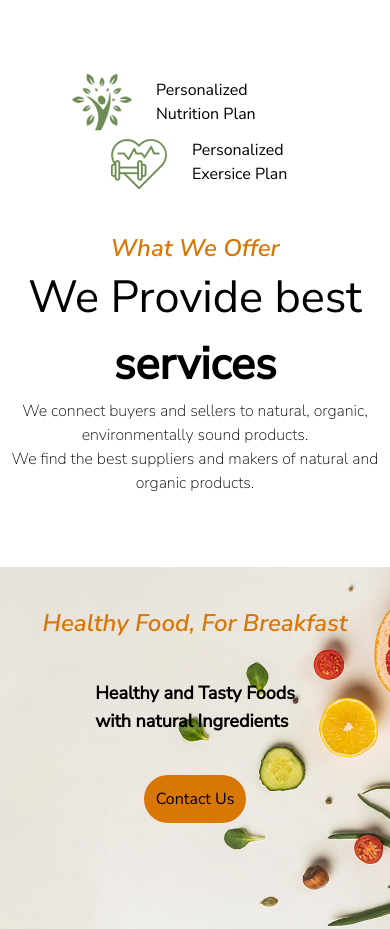
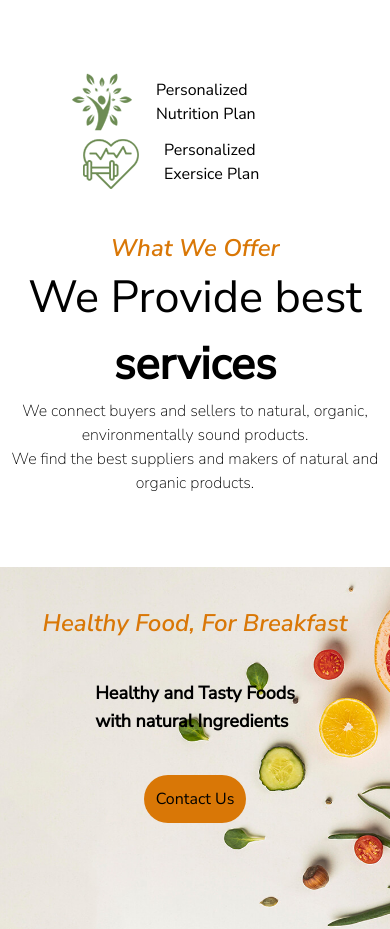
Before and after one commit to feisalkeli/clinic-app, a React (Vite) app in the folder nutrition/: page / in a window 390 px wide. Shown: the part 1140-2069 px from the top of the page. Built offline with nearby package versions, Linux system fonts and the light colour scheme.

Commit message:
💄make about us section responsive

```diff
--- a/nutrition/src/components/Header.tsx
+++ b/nutrition/src/components/Header.tsx
@@ -16,10 +16,6 @@ const Header: React.FC<HeaderComponentProps> = ({
   return (
     <nav className="flex justify-center items-center fixed z-10   p-4 w-full bg-transparent">
       <div className="flex justify-end flex-1 ">
-        {/* Image Logo */}
-        {/* <div className="">
-          <img src="../assets/img/logos/logo.png" alt="image_logo" />
-        </div> */}
         <div className=" flex  justify-end hidden md:block text-white font-bold ">
           <ul className="flex justify-between gap-4 items-center">
             <li>
--- a/nutrition/src/components/HomePage/AboutUs.tsx
+++ b/nutrition/src/components/HomePage/AboutUs.tsx
@@ -36,11 +36,11 @@ const AboutUs = () => {
             </p>
           </div>
           <div className="flex flex-col md:flex-row">
-            <div className="flex gap-6 items-center max-w-[200px]">
+            <div className="flex gap-6 items-center max-w-[200px] ">
               <img src={icon2} alt="" />
               <p className="">Personalized Nutrition Plan</p>
             </div>
-            <div className=" flex gap-6 items-center  max-w-[200px] ml-9">
+            <div className=" flex gap-6 items-center  max-w-[200px]  ml-2 md:ml-9">
               <img src={icon1} alt="" />
               <p className="max-w-[200px]">Personalized Exersice Plan</p>
             </div>
--- a/nutrition/src/components/HomePage/Carousel/Carousel.tsx
+++ b/nutrition/src/components/HomePage/Carousel/Carousel.tsx
@@ -1,8 +1,8 @@
 import React from "react";
 import { Carousel } from "react-responsive-carousel";
+
+import "react-responsive-carousel/lib/styles/carousel.min.css";
 import "./Carousel.css";
-import "react-responsive-carousel/lib/styles/carousel.min.css";
-
 import banner1 from "../../../assets/img/banner/banner-04.jpg";
 import banner2 from "../../../assets/img/banner/banner-07.jpg";
 import banner3 from "../../../assets/img/banner/banner-06.jpg";
--- a/nutrition/src/components/HomePage/PricingPlans/PricingCards.tsx
+++ b/nutrition/src/components/HomePage/PricingPlans/PricingCards.tsx
@@ -2,7 +2,7 @@ import React from "react";
 
 const PricingCards = () => {
   return (
-    <div className="flex flex-col md:flex-row gap-8">
+    <div className="flex flex-wrap flex-col md:flex-row gap-8">
       {/* Basic Plan Card */}
       <div className="rounded-[30px] shadow-2xl border border-solid w-[300px] h-[500px] mb-5">
         <div className="text-center ">
@@ -66,7 +66,7 @@ const PricingCards = () => {
         </div>
       </div>
       {/* Standard Plan */}
-      <div className="rounded-[30px] shadow-2xl border border-solid w-[300px] h-[500px] mb-5">
+      <div className="rounded-[30px]  shadow-2xl border border-solid w-[300px] h-[500px] mb-5">
         <div className="text-center ">
           <div className="bg-lime-900 h-[140px] rounded-sm">
             <div className="absolute mt-7 ml-[90px]">
--- a/nutrition/src/components/UI/Card.tsx
+++ /dev/null
@@ -1,13 +0,0 @@
-import { CardComponentProps } from "..";
-
-/**
- *
- *
- * @param {*} {children} chil
- * @return {*}
- */
-const Card: React.FC<CardComponentProps> = ({ children }) => {
-  return <main className="p-[20px]"></main>;
-};
-
-export default Card;
```
